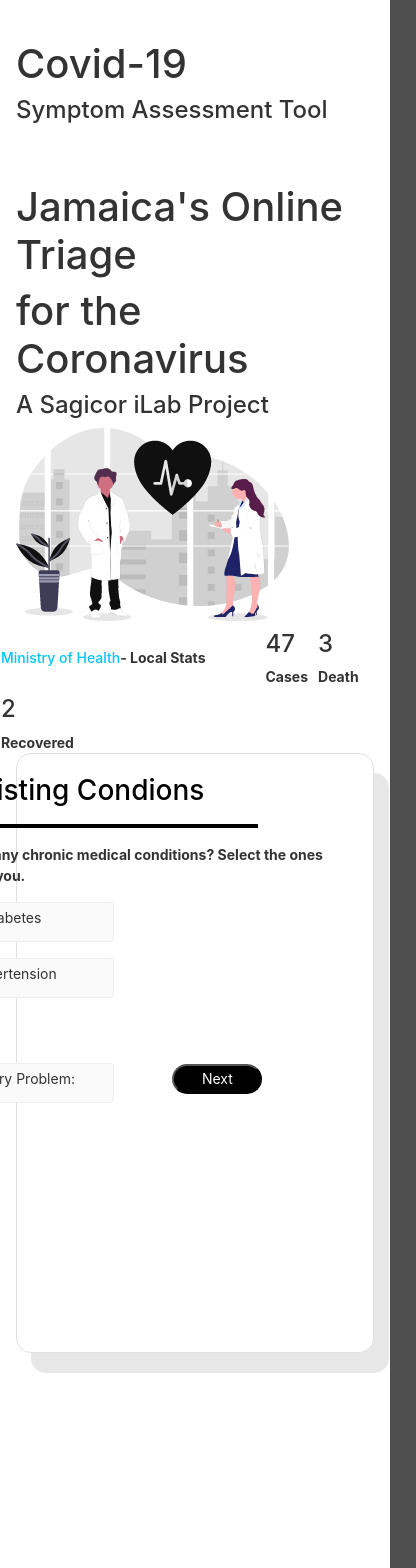
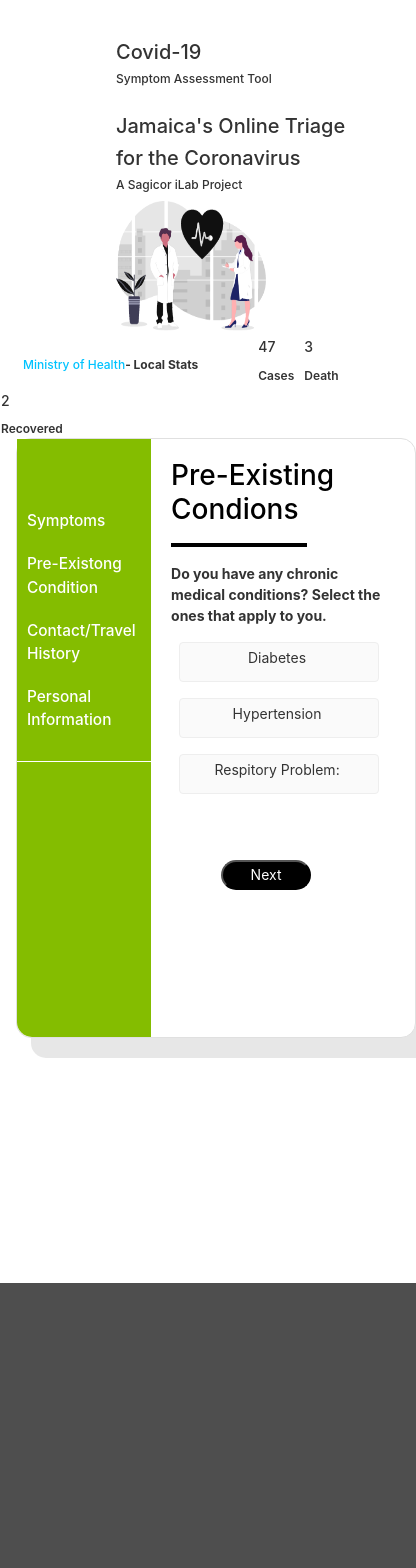
Before and after one commit to Hendricks-3D/Covid-19Assessment-Tool, an Angular app: page /condition in a window 390 px wide. Shown: the top 1568 px of the page, 416 px wide, since content can reach past the window. After the commit the page ends 1283 px from the top, so only its background shows below. Built offline with nearby package versions, Linux system fonts and the light colour scheme.

Commit message:
home page responsiveness fixed

```diff
--- a/src/app/Services/node-utilities.service.ts
+++ b/src/app/Services/node-utilities.service.ts
@@ -5,7 +5,6 @@
 
 import { Injectable } from '@angular/core';
 import { HttpClient, HttpHeaders ,HttpErrorResponse, } from '@angular/common/http'
-import { Observable } from 'rxjs';
 import { IUser } from '../Interface/iuser';
 
 
--- a/src/app/app.component.css
+++ b/src/app/app.component.css
@@ -258,32 +258,85 @@
   /* Responsive Styles */
   @media screen and (max-width: 767px) {
 
-    .card-container > *:not(.circle-link) ,
-    .terminal {
-      width: 100%;
-    }
 
-    .card:not(.highlight-card) {
-      height: 16px;
-      margin: 8px 0;
-    }
-
-    .card.highlight-card span {
-      margin-left: 72px;
-    }
-
-    svg#rocket-smoke {
-      right: 120px;
-      transform: rotate(-5deg);
-    }
   }
 
   @media screen and (max-width: 575px) {
-    svg#rocket-smoke {
-      display: none;
-      visibility: hidden;
+
+    .container{
+      border:1px solid rgb(224, 224, 224);
+      height:600px;
+      width:400px;
+      border-radius: 15px;
+      background-color: #fff;
+      padding-left:0px;
+      box-shadow:15px 20px rgba(207, 207, 207, 0.5);
+      padding-left: 100px;
+
+  }
+
+
+
+    #sidebar {
+      border-radius: 15px  0px 0px 15px;
+
+        width: 150px;
+
+        background: rgba(132,189,0,1);
+        color: #fff;
+        transition: all 0.3s;
+
+
     }
+
+    #sidebar ul li a {
+      padding: 10px;
+      font-size: 0.6em;
+      display: block;
+      color:#fff;
+
   }
+
+
+  h1{
+    font-size: 20px;
+    margin-left:100px;
+  }
+
+  .h4{
+    font-size: 12px;
+    margin-left:100px;
+  }
+
+  .stats h4{
+    font-size: 14px;
+  }
+  .h4-text{
+    padding-bottom: 10px;
+    margin-left:100px;
+  }
+
+  .stats b{
+    font-weight: 600;
+    font-size: 12px;
+  }
+
+  img{
+    height:130px;
+    width:150px;
+   margin-left:100px;
+  }
+
+
+  .min-Text{
+    margin-top: 25px;
+    margin-left: 22px;
+    font-size: 12px;
+    }
+
+
+  }/**End of media queries*/
+
 
 
 
@@ -338,7 +391,9 @@ h3{
 }
 
 
-
+.h4-text{
+  padding-bottom: 20px;
+}
 
 
 
@@ -388,7 +443,7 @@ a, a:hover, a:focus {
 ----------------------------------------------------- */
 .wrapper {
     display: flex;
-    align-items: stretch;
+
 }
 
 #sidebar {
@@ -403,9 +458,6 @@ a, a:hover, a:focus {
 
 }
 
-#sidebar.active {
-    margin-left: -250px;
-}
 
 #sidebar .sidebar-header {
     padding: 20px;
@@ -437,21 +489,6 @@ a, a:hover, a:focus {
 
 
 
-a[data-toggle="collapse"] {
-    position: relative;
-}
-
-a[aria-expanded="false"]::before, a[aria-expanded="true"]::before {
-    content: '\e259';
-    display: block;
-    position: absolute;
-    right: 20px;
-    font-family: 'Glyphicons Halflings';
-    font-size: 0.6em;
-}
-a[aria-expanded="true"]::before {
-    content: '\e260';
-}
 
 
 ul ul a {
@@ -475,10 +512,7 @@ ul.CTAs a {
     margin-bottom: 5px;
 }
 
-a.download {
-    background: #fff;
-    color: rgb(255, 255, 255);
-}
+
 
 a.article, a.article:hover {
     background: rgba(132,189,0,1) !important;
@@ -499,17 +533,7 @@ a.article, a.article:hover {
 /* ---------------------------------------------------
     MEDIAQUERIES
 ----------------------------------------------------- */
-@media (max-width: 768px) {
-    #sidebar {
-        margin-left: -250px;
-    }
-    #sidebar.active {
-        margin-left: 0;
-    }
-    #sidebarCollapse span {
-        display: none;
-    }
-}
+
 
 .text{
   display: inline;
--- a/src/app/app.component.html
+++ b/src/app/app.component.html
@@ -8,35 +8,16 @@
 
     <div class="row">
 
-      <div class="col-lg-6"><!--Right Column-->
-
-        <!--<div class="row">
-
-            Header
-            <div class="col-sm">
-             <a routerLink="/personalInfo" routerLinkActive="active">
-                Home
-             </a>
-            </div>
-            <div class="col-sm">
-
-              <a routerLink="/resources"> Resources</a>
-
-            </div>
-            <div class="col-sm">
-              <a routerLink="/news">Latest News</a>
-            </div>
-          </div>-->
+      <div class="col-lg-6">
 
 
               <h1>Covid-19</h1>
-            <h4>Symptom Assessment Tool</h4>
-            <br>
-            <br>
+            <h4 class="h4-text h4">Symptom Assessment Tool</h4>
+
             <h1>Jamaica's Online Triage</h1>
 
             <h1>for the Coronavirus</h1>
-            <h4>A Sagicor iLab Project</h4>
+            <h4 class="h4">A Sagicor iLab Project</h4>
 
               <img src="../assets/doctors.png">
 
@@ -53,7 +34,7 @@
   </div>
 
   <div class="stats">
-    <h4>47</h4>
+    <h4 >47</h4>
     <b>Cases</b>
   </div>
   <div class="stats">
```
